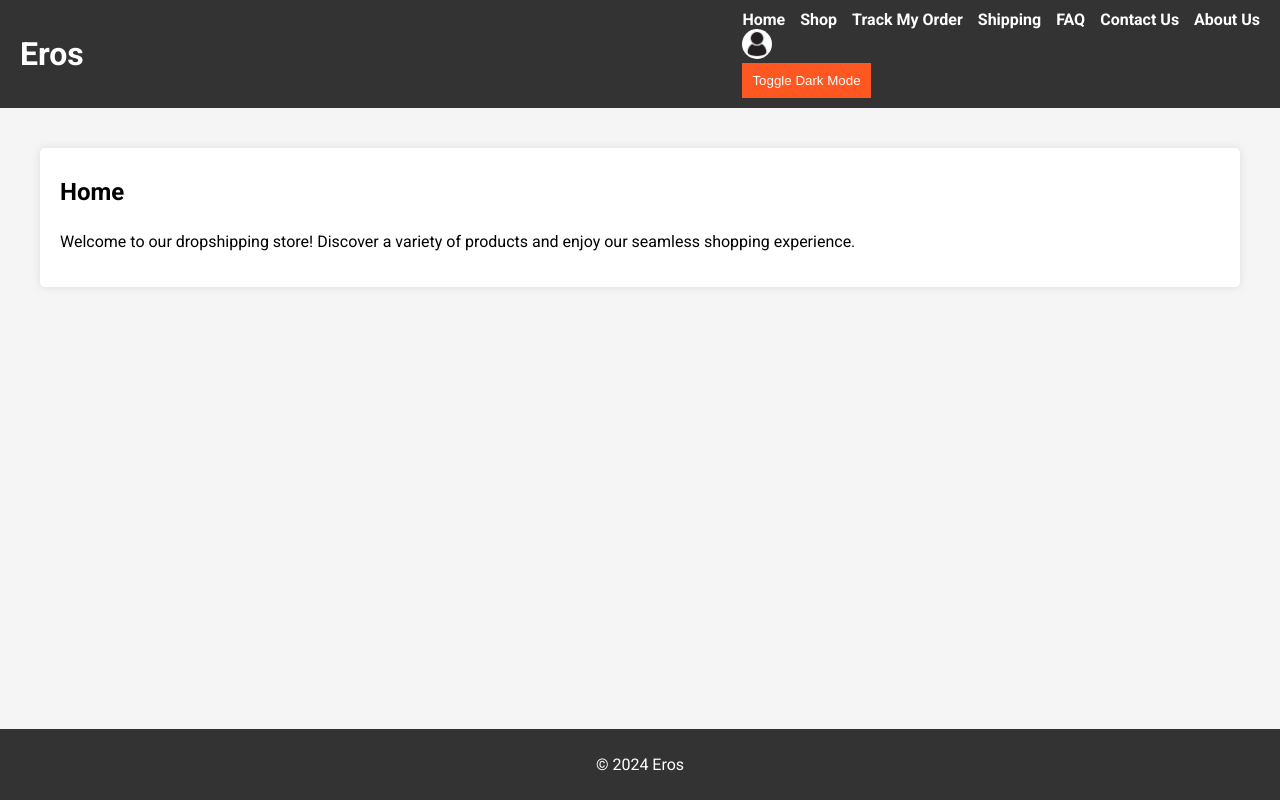
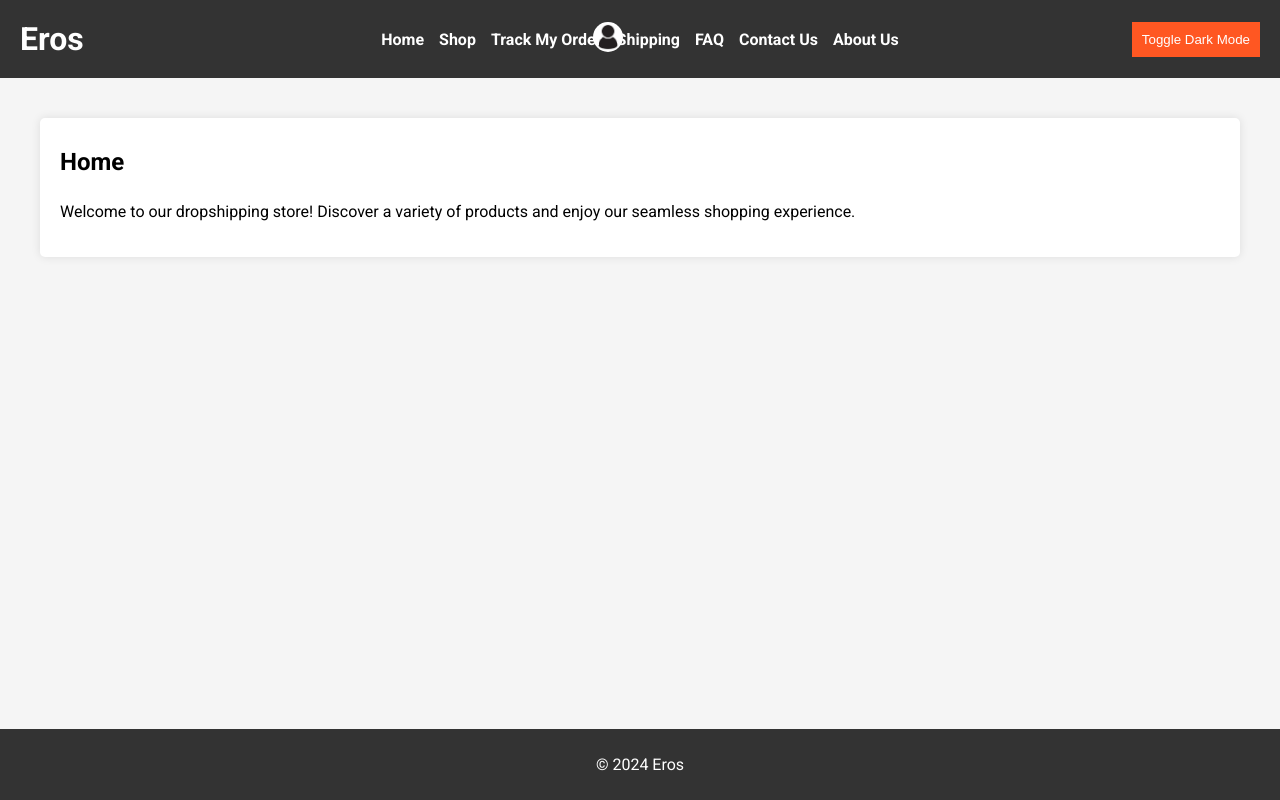
Before and after one commit to upperhandism/upperhandism.github.io, a plain HTML site: page index.html in a window 1280 px wide. Drawn offline with Linux system fonts and the light colour scheme.

Commit message:
Centered navigation menu

```diff
--- a/index.html
+++ b/index.html
@@ -20,11 +20,11 @@
                 <li><a href="contact.html">Contact Us</a></li>
                 <li><a href="about.html">About Us</a></li>
             </ul>
-            <div class="profile-icon">
-                <a href="profile.html"><img src="images/profile-icon.png" alt="Profile"></a>
-            </div>
-            <button id="dark-mode-toggle">Toggle Dark Mode</button>
         </nav>
+        <div class="profile-icon">
+            <a href="profile.html"><img src="images/profile-icon.png" alt="Profile"></a>
+        </div>
+        <button id="dark-mode-toggle">Toggle Dark Mode</button>
     </header>
     <main>
         <section id="home">
--- a/styles.css
+++ b/styles.css
@@ -13,6 +13,17 @@ header {
     display: flex;
     justify-content: space-between;
     align-items: center;
+    position: relative; /* Added for centering nav */
+}
+
+header h1 {
+    margin: 0;
+}
+
+nav {
+    position: absolute;
+    left: 50%;
+    transform: translateX(-50%);
 }
 
 nav ul {
```
